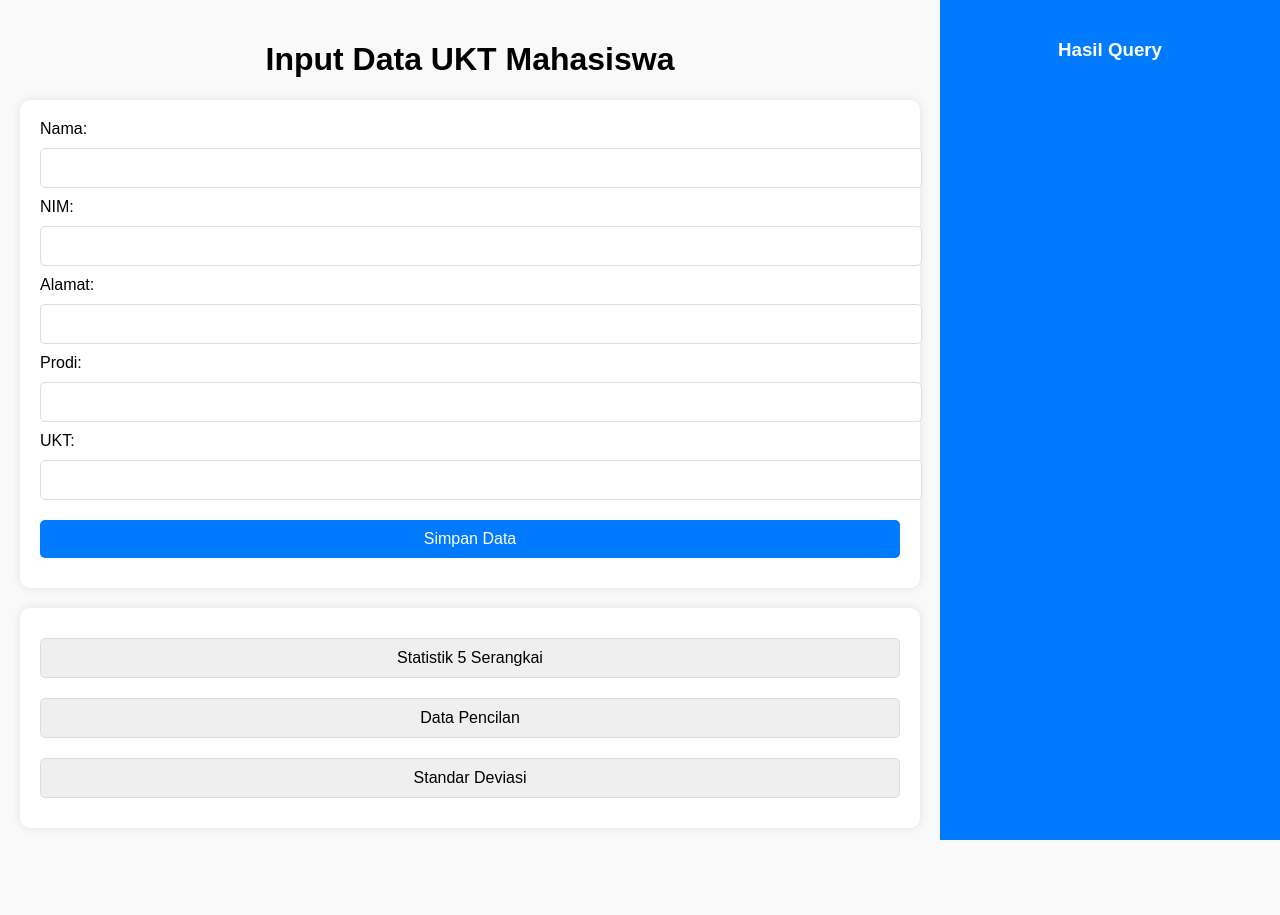
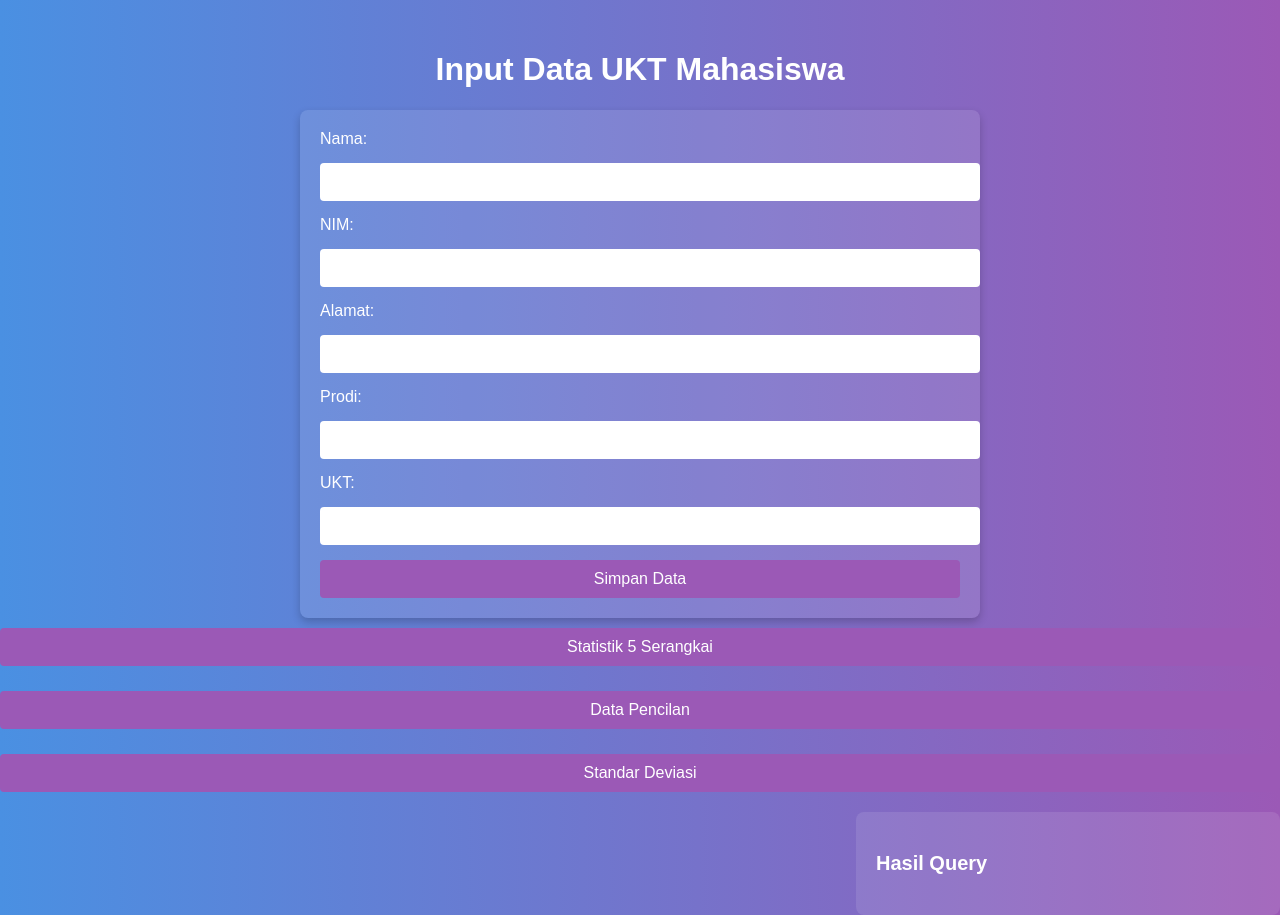
Before and after one commit to DaffaPramudya/uasbasdat121, a PHP site: page / in a window 1280 px wide. Before the commit the page ends 840 px from the top, so only its background shows below. Run offline with PHP 8.4, Linux system fonts and the light colour scheme.

Commit message:
Fixed Location with MVC

```diff
--- /dev/null
+++ b/Controller/mahasiswa-controller.php
@@ -0,0 +1,34 @@
+<?php
+// controllers/MahasiswaController.php
+
+include_once('Model/mahasiswa-model.php');
+
+class MahasiswaController {
+    private $mahasiswaModel;
+
+    // Koneksi ke model
+    public function __construct($db) {
+        $this->mahasiswaModel = new MahasiswaModel($db);
+    }
+
+    // Menyimpan data mahasiswa
+    public function saveData($nama, $nim, $alamat, $prodi, $ukt) {
+        return $this->mahasiswaModel->saveMahasiswa($nama, $nim, $alamat, $prodi, $ukt);
+    }
+
+    // Mendapatkan statistik
+    public function getStatistik() {
+        return $this->mahasiswaModel->getStatistik();
+    }
+
+    // Mendapatkan data pencilan
+    public function getDataPencilan() {
+        return $this->mahasiswaModel->getDataPencilan();
+    }
+
+    // Mendapatkan standar deviasi
+    public function getStandarDeviasi() {
+        return $this->mahasiswaModel->getStandarDeviasi();
+    }
+}
+?>
--- /dev/null
+++ b/View/css/styles.css
@@ -0,0 +1,71 @@
+body {
+  font-family: Arial, sans-serif;
+  background: linear-gradient(to right, #4A90E2, #9B59B6); /* Gradient biru dan ungu */
+  color: white;
+  margin: 0;
+  padding: 0;
+}
+
+h1 {
+  text-align: center;
+  padding-top: 30px;
+}
+
+.form-container {
+  width: 50%;
+  margin: 0 auto;
+  padding: 20px;
+  background: rgba(255, 255, 255, 0.1);
+  border-radius: 8px;
+  box-shadow: 0 4px 8px rgba(0, 0, 0, 0.2);
+}
+
+form {
+  display: flex;
+  flex-direction: column;
+  gap: 15px;
+}
+
+label {
+  font-size: 16px;
+}
+
+input {
+  padding: 10px;
+  border: none;
+  border-radius: 4px;
+  font-size: 16px;
+  width: 100%;
+}
+
+button {
+  padding: 10px;
+  font-size: 16px;
+  background-color: #9B59B6; /* Ungu */
+  color: white;
+  border: none;
+  border-radius: 4px;
+  cursor: pointer;
+  transition: background-color 0.3s ease;
+}
+
+button:hover {
+  background-color: #8E44AD; /* Warna ungu gelap saat hover */
+}
+
+.sidebar {
+  width: 30%;
+  float: right;
+  padding: 20px;
+  background: rgba(255, 255, 255, 0.1);
+  margin-top: 20px;
+  border-radius: 8px;
+}
+
+.sidebar h3 {
+  font-size: 20px;
+}
+
+.button-container form button {
+  margin-top: 10px;
+}
--- /dev/null
+++ b/View/register.php
@@ -0,0 +1,71 @@
+<!DOCTYPE html>
+<html lang="en">
+<head>
+  <meta charset="UTF-8">
+  <meta name="viewport" content="width=device-width, initial-scale=1.0">
+  <title>Data UKT Mahasiswa</title>
+  <link rel="stylesheet" href="View/css/styles.css">
+</head>
+<body>
+
+  <!-- Main Content -->
+  <div class="main-container">
+    <h1>Input Data UKT Mahasiswa</h1>
+
+    <!-- Form untuk Input Data -->
+    <div class="form-container">
+      <form method="POST">
+        <label for="nama">Nama:</label>
+        <input type="text" id="nama" name="nama" required>
+
+        <label for="nim">NIM:</label>
+        <input type="text" id="nim" name="nim" required>
+
+        <label for="alamat">Alamat:</label>
+        <input type="text" id="alamat" name="alamat" required>
+
+        <label for="prodi">Prodi:</label>
+        <input type="text" id="prodi" name="prodi" required>
+
+        <label for="ukt">UKT:</label>
+        <input type="number" id="ukt" name="ukt" required>
+
+        <button type="submit" name="save_data">Simpan Data</button>
+      </form>
+    </div>
+
+    <!-- Tombol untuk Query Statistik -->
+    <div class="button-container">
+      <form method="POST">
+        <button type="submit" name="query" value="statistik">Statistik 5 Serangkai</button>
+        <button type="submit" name="query" value="pencilan">Data Pencilan</button>
+        <button type="submit" name="query" value="standar_deviasi">Standar Deviasi</button>
+      </form>
+    </div>
+  </div>
+
+  <!-- Sidebar -->
+  <div class="sidebar">
+    <h3>Hasil Query</h3>
+    <?php
+    // Menampilkan hasil query berdasarkan input user
+    if (isset($statistik)) {
+        echo "<p>Minimum: " . $statistik['minimum'] . "</p>";
+        echo "<p>Maksimum: " . $statistik['maksimum'] . "</p>";
+        echo "<p>Rata-rata: " . $statistik['rata_rata'] . "</p>";
+    }
+
+    if (isset($pencilan)) {
+        foreach ($pencilan as $data) {
+            echo "<p>Nama: " . $data['nama'] . " - UKT: " . $data['ukt'] . "</p>";
+        }
+    }
+
+    if (isset($stdDeviasi)) {
+        echo "<p>Standar Deviasi UKT: " . $stdDeviasi['std_deviasi'] . "</p>";
+    }
+    ?>
+  </div>
+
+</body>
+</html>
--- a/index.php
+++ b/index.php
@@ -1,124 +1,16 @@
-<!DOCTYPE html>
-<html lang="en">
-<head>
-  <meta charset="UTF-8">
-  <meta name="viewport" content="width=device-width, initial-scale=1.0">
-  <title>Data UKT Mahasiswa</title>
-  <style>
-    body {
-      font-family: Arial, sans-serif;
-      margin: 0;
-      padding: 0;
-      background-color: #f9f9f9;
-      display: flex;
-    }
+<?php
+// index.php - Main entry point yang menjalankan MVC
 
-    .main-container {
-      flex: 3;
-      padding: 20px;
-    }
+// Menyertakan file konfigurasi dan autoload untuk model, controller, dan view
+include('config.php');  // Koneksi ke database
+include('Controller/mahasiswa-controller.php');  // Controller untuk logika aplikasi
 
-    .sidebar {
-      flex: 1;
-      padding: 20px;
-      background-color: #007bff;
-      color: #fff;
-      height: 100vh;
-      overflow-y: auto;
-    }
+// Membuat objek controller
+$controller = new MahasiswaController($conn);
 
-    h1 {
-      text-align: center;
-    }
-
-    .form-container, .button-container {
-      margin: 20px 0;
-      padding: 20px;
-      border-radius: 10px;
-      background: #fff;
-      box-shadow: 0 0 10px rgba(0, 0, 0, 0.1);
-    }
-
-    .form-container input, button {
-      width: 100%;
-      margin: 10px 0;
-      padding: 10px;
-      font-size: 16px;
-      border: 1px solid #ddd;
-      border-radius: 5px;
-    }
-
-    .form-container button {
-      background-color: #007bff;
-      color: #fff;
-      border: none;
-      cursor: pointer;
-    }
-
-    .form-container button:hover {
-      background-color: #0056b3;
-    }
-
-    .sidebar h3 {
-      text-align: center;
-      margin-bottom: 20px;
-    }
-
-    .sidebar p {
-      margin: 10px 0;
-    }
-  </style>
-</head>
-<body>
-
-  <!-- Main Content -->
-  <div class="main-container">
-    <h1>Input Data UKT Mahasiswa</h1>
-
-    <!-- Form untuk Input Data -->
-    <div class="form-container">
-      <form method="POST">
-        <label for="nama">Nama:</label>
-        <input type="text" id="nama" name="nama" required>
-
-        <label for="nim">NIM:</label>
-        <input type="text" id="nim" name="nim" required>
-
-        <label for="alamat">Alamat:</label>
-        <input type="text" id="alamat" name="alamat" required>
-
-        <label for="prodi">Prodi:</label>
-        <input type="text" id="prodi" name="prodi" required>
-
-        <label for="ukt">UKT:</label>
-        <input type="number" id="ukt" name="ukt" required>
-
-        <button type="submit" name="save_data">Simpan Data</button>
-      </form>
-    </div>
-
-    <!-- Tombol untuk Query Statistik -->
-    <div class="button-container">
-      <form method="POST">
-        <button type="submit" name="query" value="statistik">Statistik 5 Serangkai</button>
-        <button type="submit" name="query" value="pencilan">Data Pencilan</button>
-        <button type="submit" name="query" value="standar_deviasi">Standar Deviasi</button>
-      </form>
-    </div>
-  </div>
-
-  <!-- Sidebar -->
-  <div class="sidebar">
-    <h3>Hasil Query</h3>
-    <?php
-    // Koneksi ke database
-    $conn = new mysqli('localhost', 'root', '', 'db_ukt');
-
-    if ($conn->connect_error) {
-      die("Koneksi gagal: " . $conn->connect_error);
-    }
-
-    // Simpan Data
+// Menangani form submission untuk registrasi mahasiswa
+if ($_SERVER['REQUEST_METHOD'] === 'POST') {
+    // Menyimpan data mahasiswa
     if (isset($_POST['save_data'])) {
         $nama = $_POST['nama'];
         $nim = $_POST['nim'];
@@ -126,60 +18,27 @@
         $prodi = $_POST['prodi'];
         $ukt = $_POST['ukt'];
 
-      $sql = "INSERT INTO mahasiswa (nama, nim, alamat, prodi, ukt)
-              VALUES ('$nama', '$nim', '$alamat', '$prodi', $ukt)";
-      if ($conn->query($sql) === TRUE) {
+        if ($controller->saveData($nama, $nim, $alamat, $prodi, $ukt)) {
             echo "<p>Data berhasil disimpan!</p>";
         } else {
-        echo "<p>Error: " . $sql . "<br>" . $conn->error . "</p>";
+            echo "<p>Error menyimpan data.</p>";
         }
     }
 
-    // Query Statistik
+    // Menangani permintaan statistik
     if (isset($_POST['query'])) {
         $queryType = $_POST['query'];
 
         if ($queryType === 'statistik') {
-        // Statistik 5 serangkai
-        $result = $conn->query("SELECT
-                                  MIN(ukt) AS minimum,
-                                  MAX(ukt) AS maksimum,
-                                  AVG(ukt) AS rata_rata
-                                FROM mahasiswa");
-        $data = $result->fetch_assoc();
-        echo "<p>Minimum: " . $data['minimum'] . "</p>";
-        echo "<p>Maksimum: " . $data['maksimum'] . "</p>";
-        echo "<p>Rata-rata: " . $data['rata_rata'] . "</p>";
-
-        // Q1 dan Q3
-        $result = $conn->query("SELECT ukt FROM mahasiswa ORDER BY ukt");
-        $ukts = [];
-        while ($row = $result->fetch_assoc()) {
-          $ukts[] = $row['ukt'];
+            $statistik = $controller->getStatistik();
+        } elseif ($queryType === 'pencilan') {
+            $pencilan = $controller->getDataPencilan();
+        } elseif ($queryType === 'standar_deviasi') {
+            $stdDeviasi = $controller->getStandarDeviasi();
         }
-        $count = count($ukts);
-        $q1 = $ukts[floor(($count - 1) * 0.25)];
-        $q3 = $ukts[floor(($count - 1) * 0.75)];
-        echo "<p>Q1: " . $q1 . "</p>";
-        echo "<p>Q3: " . $q3 . "</p>";
-
-      } elseif ($queryType === 'pencilan') {
-        // Data pencilan
-        $result = $conn->query("SELECT * FROM mahasiswa WHERE ukt < 1000000 OR ukt > 10000000");
-        while ($row = $result->fetch_assoc()) {
-          echo "<p>Nama: " . $row['nama'] . " - UKT: " . $row['ukt'] . "</p>";
-        }
-      } elseif ($queryType === 'standar_deviasi') {
-        // Standar deviasi
-        $result = $conn->query("SELECT STD(ukt) AS std_deviasi FROM mahasiswa");
-        $data = $result->fetch_assoc();
-        echo "<p>Standar Deviasi UKT: " . $data['std_deviasi'] . "</p>";
     }
 }
 
-    $conn->close();
+// Panggil View untuk menampilkan form dan tabel
+include('View/register.php');
 ?>
-  </div>
-
-</body>
-</html>
```
Also changed, not shown: Model/mahasiswa-model.php (added, +40 -0 lines), config.php (added, +45 -0 lines). Lines whose indentation alone changed are shown as unchanged.
